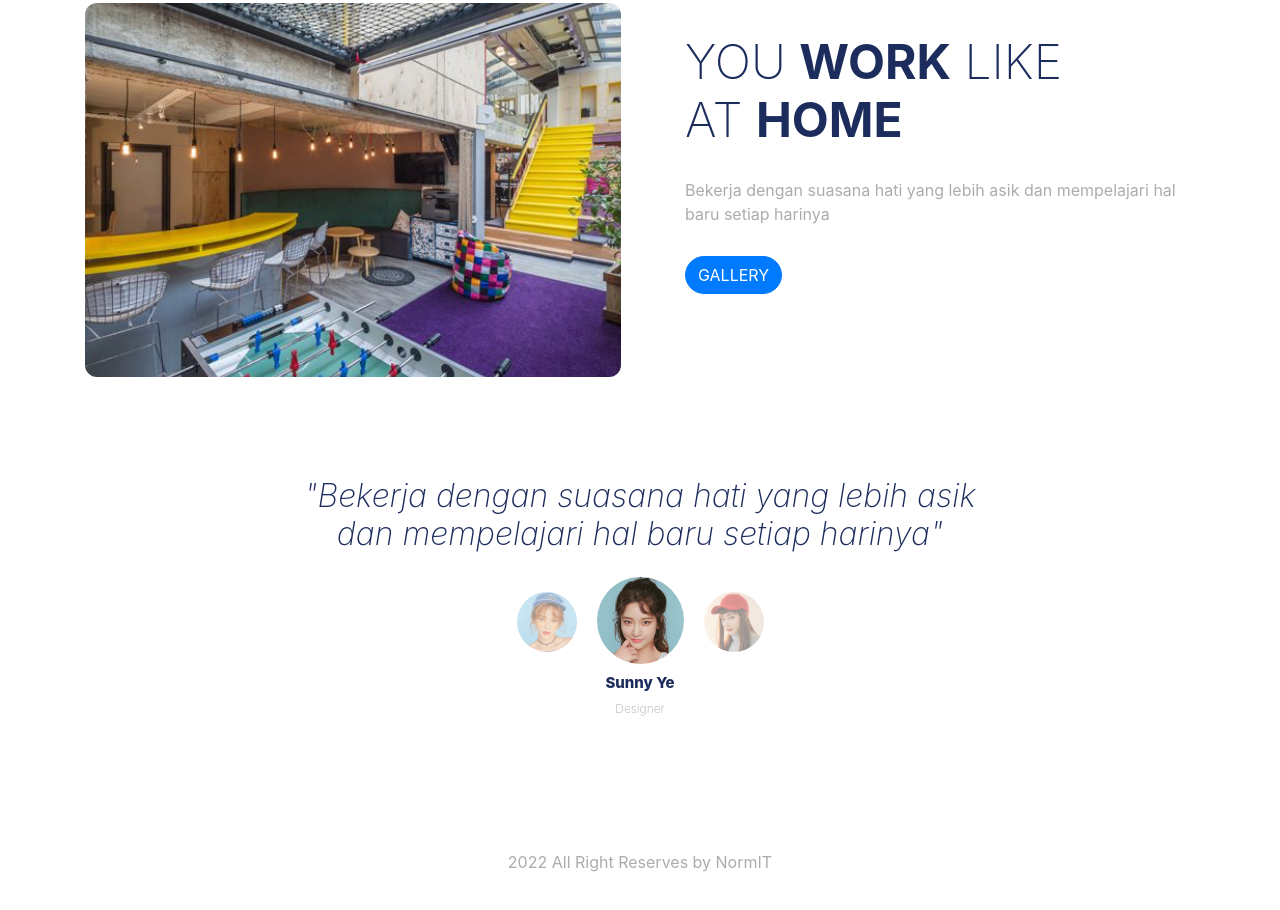
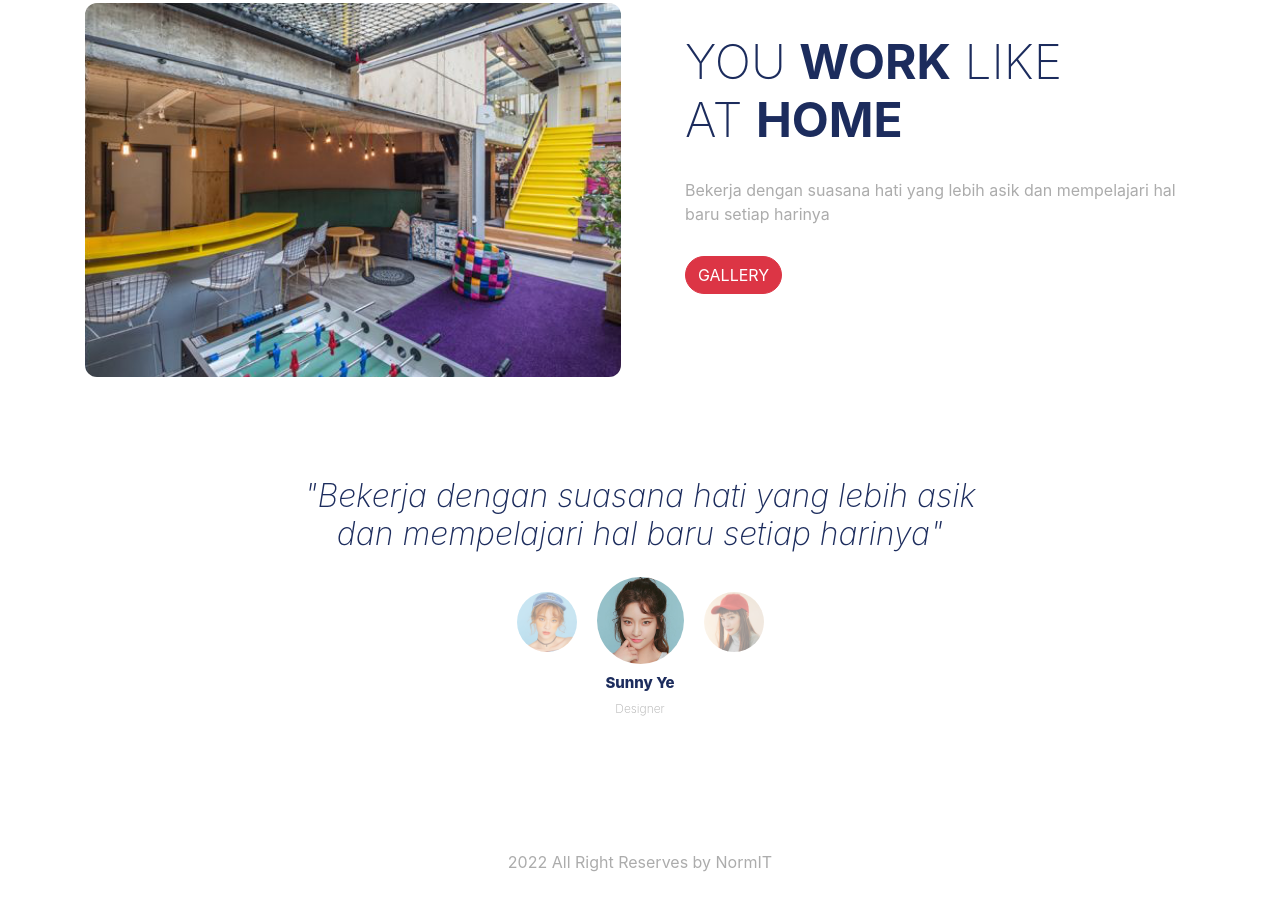
Before and after one commit to muhammadimron/web-landing, a plain HTML site: page index.html in a window 1280 px wide. Shown: the part 819-1729 px from the top of the page. Drawn offline with nearby package versions, Linux system fonts and the light colour scheme; a web font is replaced by a local one.

Commit message:
Mengubah tombol gallery menjadi merah

```diff
--- a/index.html
+++ b/index.html
@@ -118,7 +118,7 @@
 					<div class="col-lg">
 						<h2>You <span>work</span> like <br> at <span>home</span></h2>
 						<p>Bekerja dengan suasana hati yang lebih asik dan mempelajari hal baru setiap  harinya</p>
-						<a class="btn btn-primary tombol" href="#">Gallery</a>
+						<a class="btn btn-danger tombol" href="#">Gallery</a>
 					</div>
 				</div>
 
```
